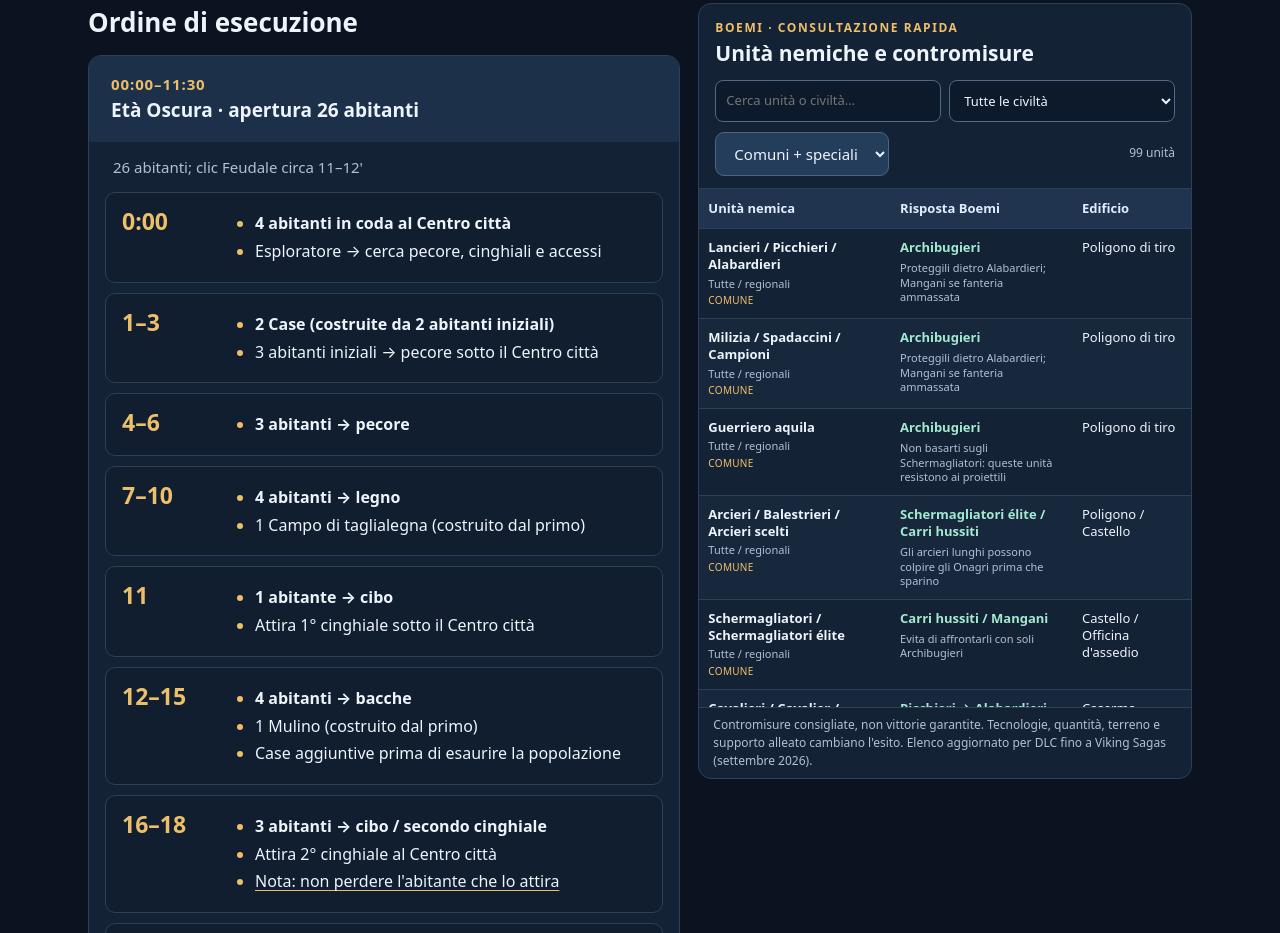
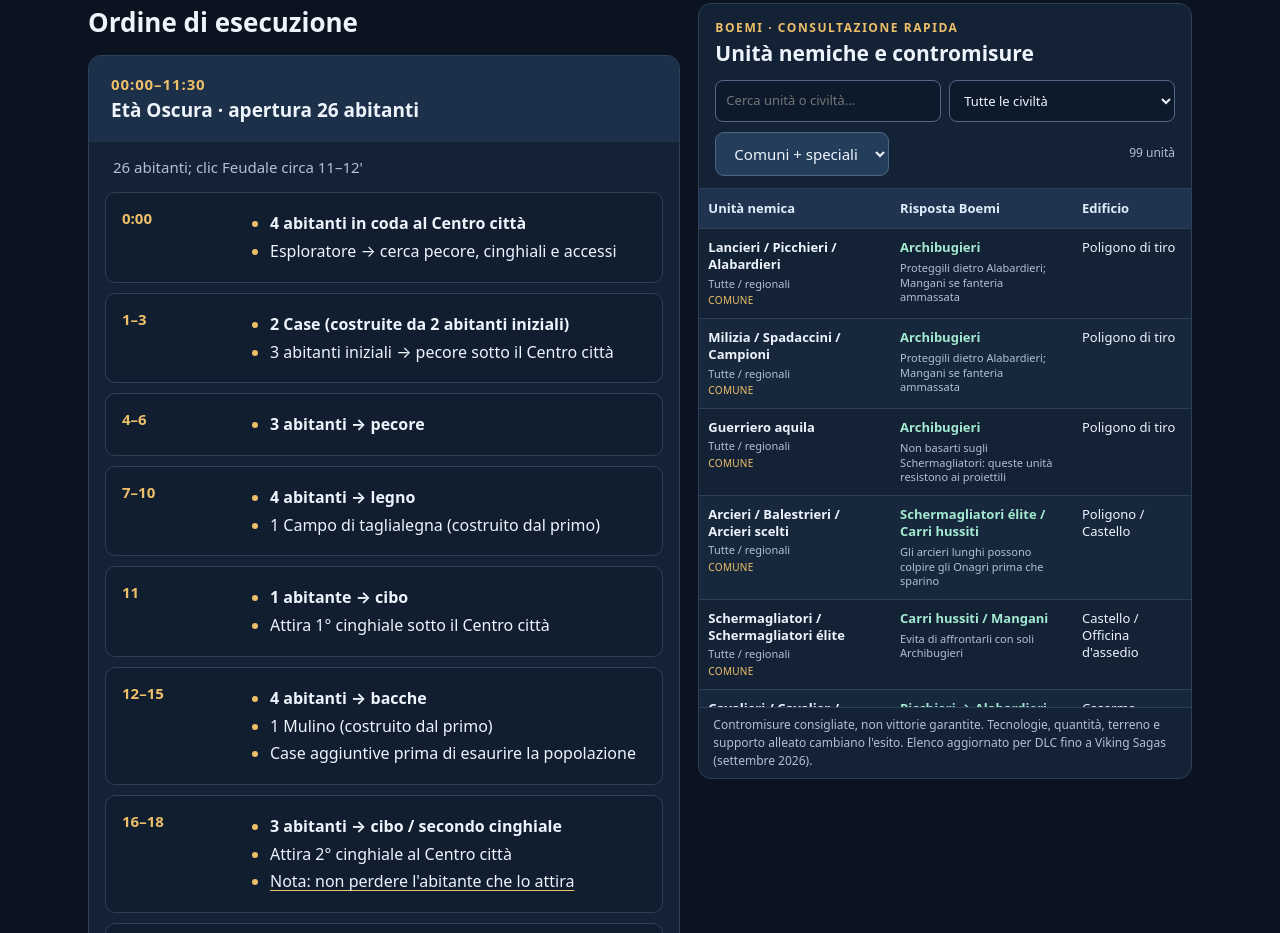
Before and after one commit to timothyrusso/aoe2-training, a plain HTML site: page index.html in a window 1280 px wide. Shown: the part 937-1870 px from the top of the page. Drawn offline with Linux system fonts and the light colour scheme.

Commit message:
Reduce timing label typography and prevent mid-word wrapping

```diff
--- a/index.html
+++ b/index.html
@@ -36,7 +36,12 @@ html,body{width:100%;max-width:100%;overflow-x:clip}
 .counter-bottom{padding:8px 14px;border-top:1px solid var(--line);font-size:12px;color:var(--muted);flex-shrink:0}
 @media(max-width:1080px){.battle-layout{grid-template-columns:minmax(0,1fr)}.battle-layout .counter-panel{position:static;max-height:640px}}
 @media(max-width:700px){.counter-controls{grid-template-columns:1fr}.counter-table{font-size:12px}.counter-table td,.counter-table th{padding:8px 6px}}
-.task .task-content>ul{margin:0;padding-left:19px}.task .task-content>ul>li{margin:5px 0;line-height:1.42;font-size:16px}.task .time{font-size:23px}.task .task-content>ul>li:first-child{font-weight:700}.task .action-note{font-weight:400;text-decoration:underline;text-decoration-color:var(--gold)}@media(max-width:700px){.task .time{font-size:19px}.task .task-content>ul>li{font-size:15px}}</style></head><body>
+.task .task-content>ul{margin:0;padding-left:19px}.task .task-content>ul>li{margin:5px 0;line-height:1.42;font-size:16px}.task .time{font-size:23px}.task .task-content>ul>li:first-child{font-weight:700}.task .action-note{font-weight:400;text-decoration:underline;text-decoration-color:var(--gold)}@media(max-width:700px){.task .time{font-size:19px}.task .task-content>ul>li{font-size:15px}}
+/* Compact timing labels in narrow build column. */
+.battle-layout .task{grid-template-columns:minmax(105px,115px) minmax(0,1fr)}
+.battle-layout .task .time{font-size:15px;line-height:1.25;font-weight:750;overflow-wrap:normal;word-break:normal;hyphens:none}
+@media(max-width:700px){.battle-layout .task{grid-template-columns:minmax(86px,98px) minmax(0,1fr)}.battle-layout .task .time{font-size:14px}}
+</style></head><body>
 <header><div class="eyebrow">Age of Empires II: Definitive Edition · Coach offline v1.0 · 14 novembre 2026</div><h1>Boemi · Foresta Nera · 3 umani vs 2 IA Difficili</h1><p>Mappa <b>Grande</b> · Popolazione massima <b>500 per giocatore</b> · Stile <b>Fast Castle → Boom difensivo → Houfnice</b></p></header>
 <div class="container">
 <section class="grid" aria-label="Obiettivi"><div class="stat"><small>Castelli</small><b>16–19'</b></div><div class="stat"><small>Abitanti a 20'</small><b>38–45</b></div><div class="stat"><small>Abitanti a 30'</small><b>70–85</b></div><div class="stat"><small>Militari a 30'</small><b>12–22</b></div></section>
```
